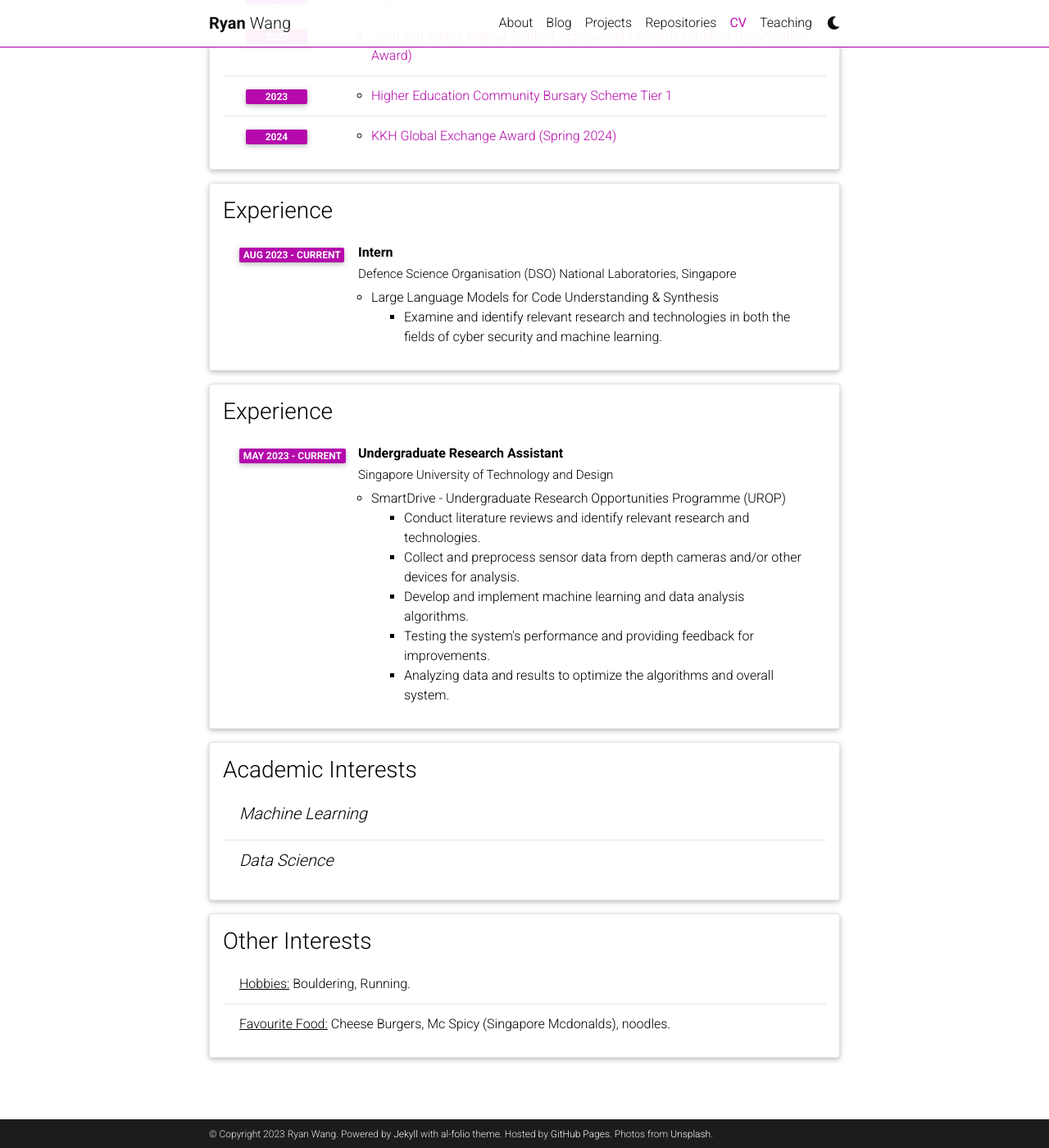
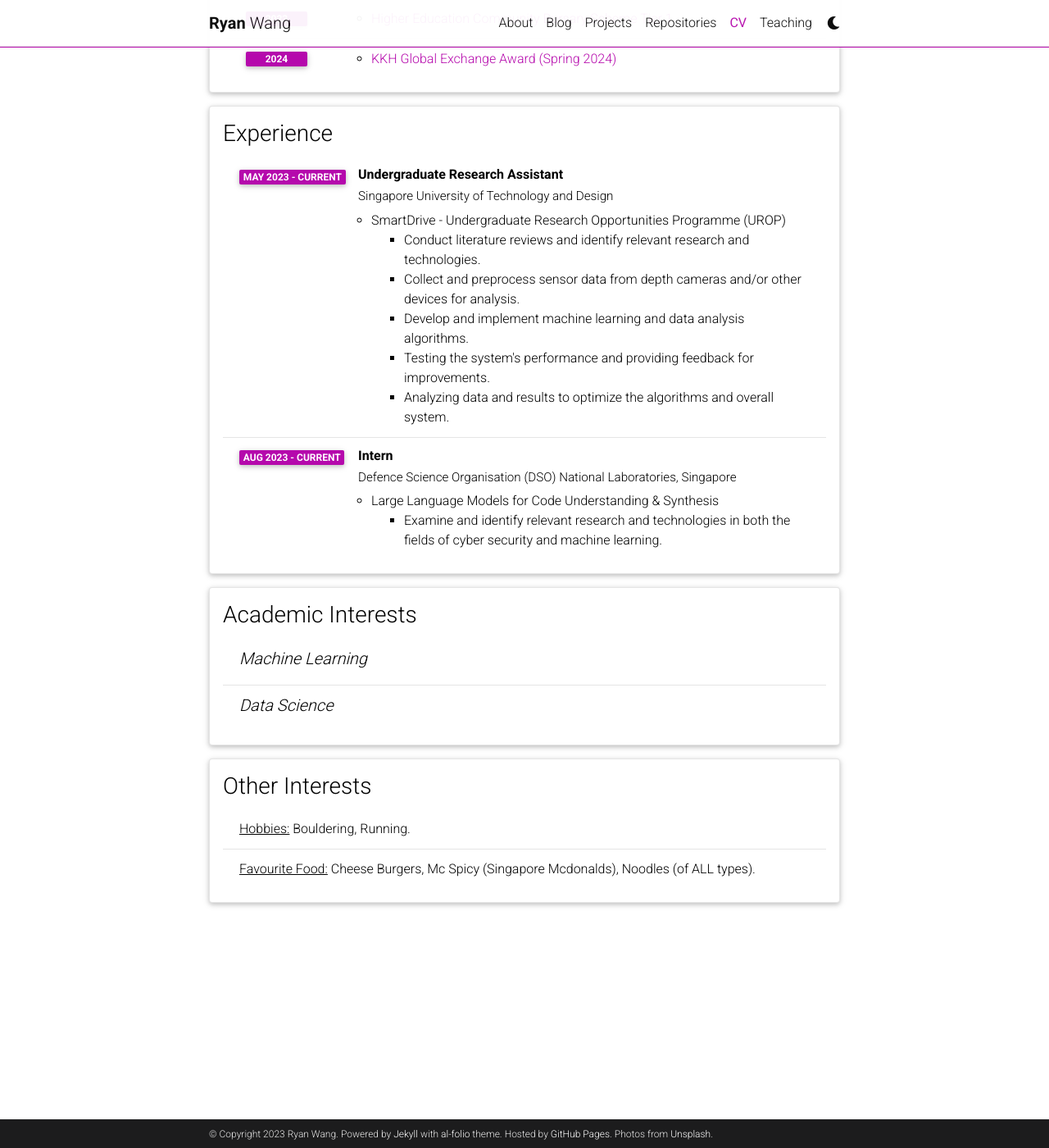
Before and after one commit to SausageMuffins/SausageMuffins.github.io, a Jekyll site: the page built from _pages/cv.md, in a window 1280 px wide and 1400 px high, scrolled down 1047 px. Shown: the whole window at 82% size. Built offline with Jekyll 4.4.1, drawn with Linux system fonts in a browser that asks for light colours; comment, search, counter and statistics services are not loaded; a style sheet for code colours, icons or effects is not loaded; some of the changed lines change nothing that is shown.

Commit message:
Formatting Changes

```diff
--- a/_data/cv.yml
+++ b/_data/cv.yml
@@ -20,9 +20,7 @@
         - title: Major in Computer Science and Design
           contents:
             - Focus tracks in Artificial Intelligence and Data Analytics
-- title: Education
-  type: time_table
-  contents:
+
     - title: Global Exchange Program
       institution: Aalto University, Finland
       year: Dec 2023 - Jun 2024
@@ -59,16 +57,7 @@
       items:
         - <a href="https://www.sutd.edu.sg/Student-Development/Global/Scholarships-and-Awards/KKH-Global-Exchange-Award">KKH Global Exchange Award (Spring 2024)</a>
 
-- title: Experience
-  type: time_table
-  contents:
-    - title: Intern
-      institution: Defence Science Organisation (DSO) National Laboratories, Singapore
-      year: Aug 2023 - Current
-      description:
-        - title: Large Language Models for Code Understanding & Synthesis
-          contents:
-            - Examine and identify relevant research and technologies in both the fields of cyber security and machine learning.
+
 
 - title: Experience
   type: time_table
@@ -84,6 +73,14 @@
             - Develop and implement machine learning and data analysis algorithms.
             - Testing the system's performance and providing feedback for improvements.
             - Analyzing data and results to optimize the algorithms and overall system.
+
+    - title: Intern
+      institution: Defence Science Organisation (DSO) National Laboratories, Singapore
+      year: Aug 2023 - Current
+      description:
+        - title: Large Language Models for Code Understanding & Synthesis
+          contents:
+            - Examine and identify relevant research and technologies in both the fields of cyber security and machine learning.
 
     # - title: Visiting Professor
     #   institution: California Institute of Technology, Pasadena, California, US
@@ -123,4 +120,4 @@
   type: list
   contents:
     - <u>Hobbies:</u> Bouldering, Running.
-    - <u>Favourite Food:</u> Cheese Burgers, Mc Spicy (Singapore Mcdonalds), noodles.
+    - <u>Favourite Food:</u> Cheese Burgers, Mc Spicy (Singapore Mcdonalds), Noodles (of ALL types).
```
